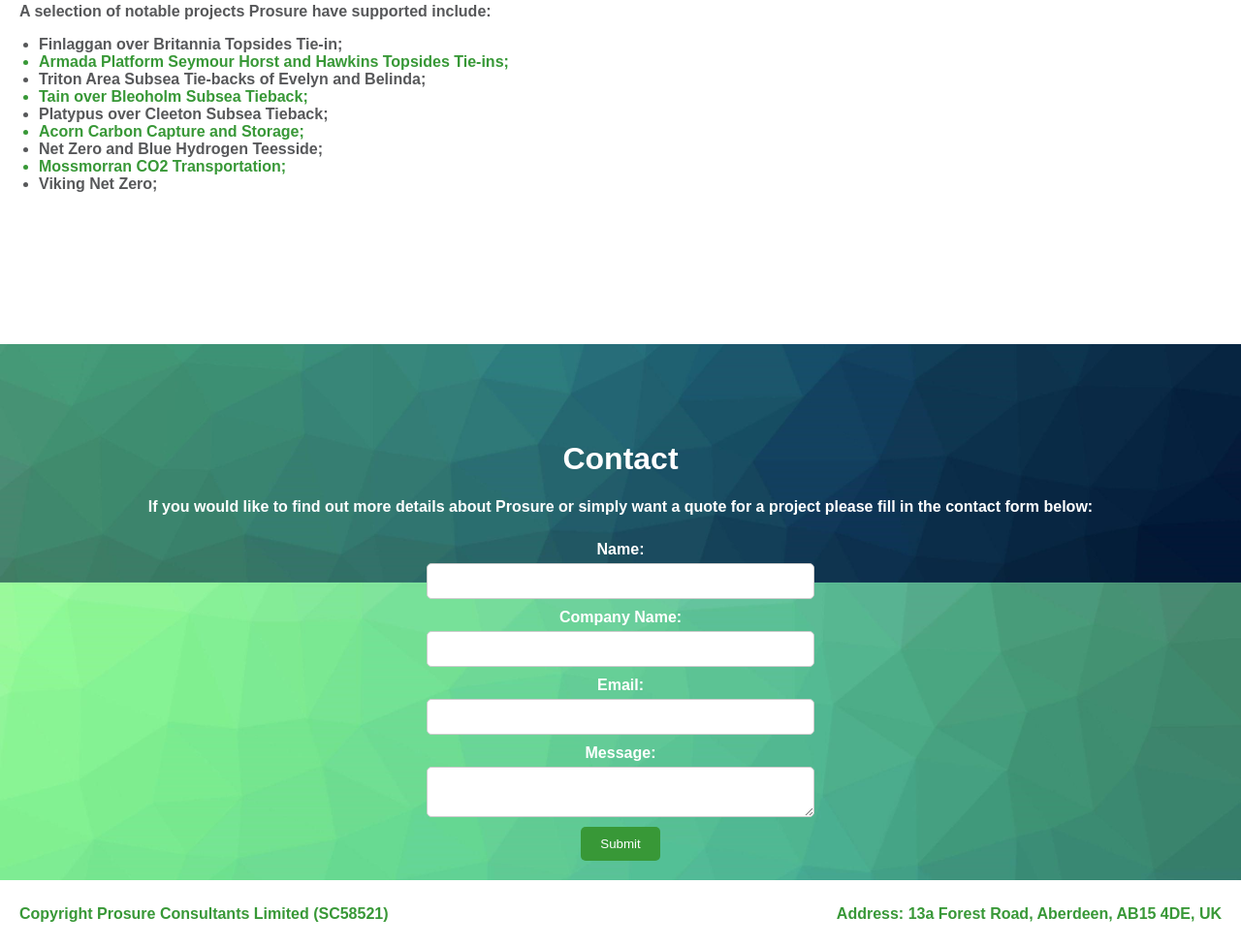
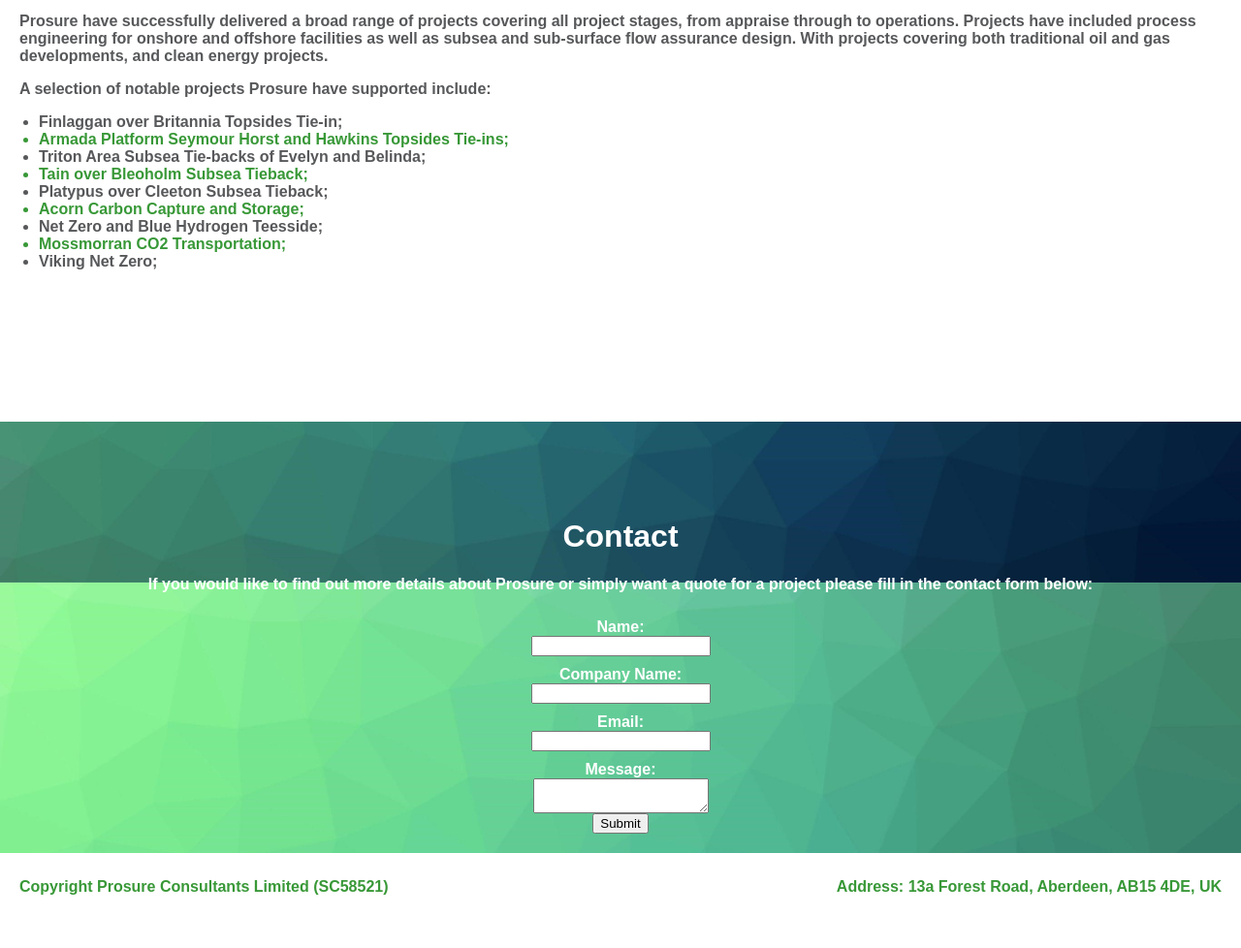
Before and after one commit to JRB1978/Prosure_Website, a website: page docs/index.html in a window 1280 px wide. Shown: the part 1959-2937 px from the top of the page at 97% size. After the commit the page ends 2909 px from the top, so only its background shows below. Drawn offline with Linux system fonts and the light colour scheme; no server answers.

Commit message:
Update style.css
Services update

```diff
--- a/docs/style.css
+++ b/docs/style.css
@@ -197,11 +197,24 @@
 }
 
 .services-text ul {
-    padding-left: 20px; /* Indent bullet points */
+    padding-left: 20px; /* Indent list items */
+    list-style-type: none; /* Remove bullets */
 }
 
 .services-text ul li {
-    color: white; /* Ensure all bullet points are white */
+    margin-bottom: 10px; /* Add some space between list items */
+}
+
+.grey-text {
+    color: #57585A; /* Custom grey color */
+    font-weight: bold; /* Optional: make the text bold */
+}
+
+.new-line {
+    display: block;
+    margin-left: 20px; /* Optional: indent the new line */
+    margin-top: 5px; /* Optional: add space above the new line */
+    color: white; /* Ensure the text color is white */
 }
 
 .footer-banner {
@@ -238,46 +251,4 @@
 }
 
 #contact-form label {
-    margin-top: 10px;
-    color: white; /* Text color */
-    font-weight: bold; /* Make text bold */
-}
-
-#contact-form input,
-#contact-form textarea {
-    width: 80%; /* Narrower input boxes */
-    max-width: 400px; /* Maximum width for the input boxes */
-    padding: 10px;
-    margin-top: 5px;
-    border: 1px solid #ccc;
-    border-radius: 5px;
-    box-sizing: border-box;
-}
-
-#contact-form button {
-    margin-top: 10px;
-    padding: 10px 20px;
-    background-color: #389837;
-    color: white;
-    border: none;
-    border-radius: 5px;
-    cursor: pointer;
-    transition: background-color 0.3s;
-}
-
-#contact-form button:hover {
-    background-color: #2a6b28;
-}
-
-/* New CSS rule */
-.grey-text {
-    color: #57585A; /* Custom grey colour */
-    font-weight: bold; /* Optional: make the text bold */
-
-}
-.new-line {
-    display: block;
-    margin-left: 20px; /* Optional: indent the new line */
-    margin-top: 5px; /* Optional: add space above the new line */
-    color: white; /* Ensure the text color is white */
-}
+    margin-top: 10px
```
